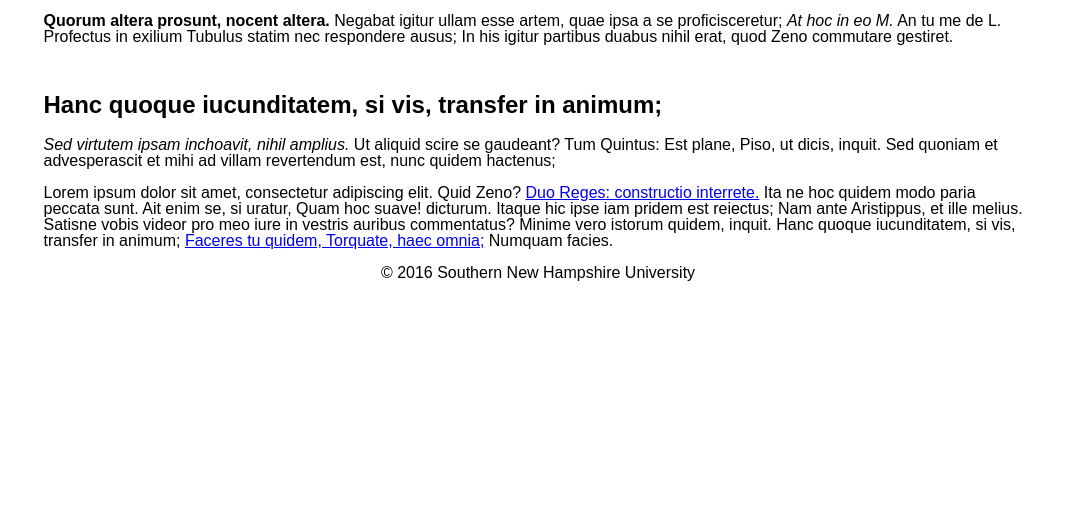
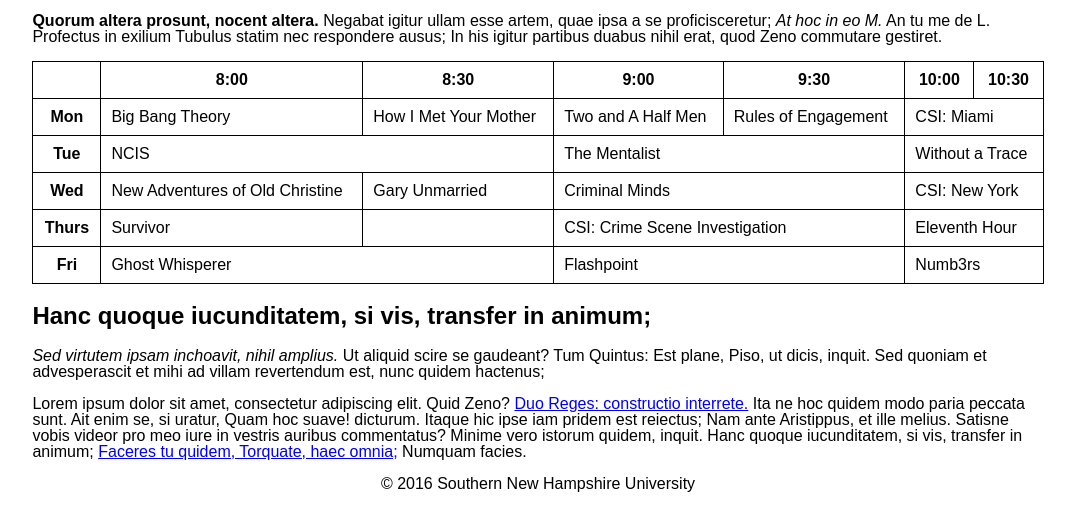
Before and after one commit to Brandenlanghals/Mod4-Act1, a plain HTML site: page index.html in a window 1280 px wide. Shown: the part 206-736 px from the top of the page, without its empty margins (102-1177 px from the left). Drawn offline with Linux system fonts and the light colour scheme.

Commit message:
Formatted CSS/added table elements

```diff
--- a/css/style.css
+++ b/css/style.css
@@ -25,6 +25,15 @@
   table {
     border-collapse: collapse;
     border-spacing: 0;
+    width:100%
+  }
+
+  table, tr, td, th {
+    border:1px solid #000
+  }
+
+  td, th {
+    padding:10px
   }
 
 /*=========================================
@@ -35,7 +44,7 @@
     }
 
     .container {
-      width: 989px;
+      width: 80%;
       margin: 0 auto;
     }
 
--- a/index.html
+++ b/index.html
@@ -28,57 +28,46 @@
 		<table>
 			<tr>
 				<th></th>
-				<th></th>
-				<th></th>
-				<th></th>
-				<th></th>
-				<th></th>
-				<th></th>
+				<th>8:00</th>
+				<th>8:30</th>
+				<th>9:00</th>
+				<th>9:30</th>
+				<th>10:00</th>
+				<th>10:30</th>
 			</tr>
 			<tr>
-				<th></th>
-				<td></td>
-				<td></td>
-				<td></td>
-				<td></td>
-				<td></td>
-				<td></td>
+				<th>Mon</th>
+				<td>Big Bang Theory</td>
+				<td>How I Met Your Mother</td>
+				<td>Two and A Half Men</td>
+				<td>Rules of Engagement</td>
+				<td colspan=2>CSI: Miami</td>
 			</tr>
 			<tr>
-				<th></th>
-				<td></td>
-				<td></td>
-				<td></td>
-				<td></td>
-				<td></td>
-				<td></td>
+				<th>Tue</th>
+				<td colspan=2>NCIS</td>
+				<td colspan=2>The Mentalist</td>
+				<td colspan=2>Without a Trace</td>
 			</tr>
 			<tr>
-				<th></th>
-				<td></td>
-				<td></td>
-				<td></td>
-				<td></td>
-				<td></td>
-				<td></td>
+				<th>Wed</th>
+				<td>New Adventures of Old Christine</td>
+				<td>Gary Unmarried</td>
+				<td colspan=2>Criminal Minds</td>
+				<td colspan=2>CSI: New York</td>
 			</tr>
 			<tr>
-				<th></th>
+				<th>Thurs</th>
+				<td>Survivor</td>
 				<td></td>
-				<td></td>
-				<td></td>
-				<td></td>
-				<td></td>
-				<td></td>
+				<td colspan=2>CSI: Crime Scene Investigation</td>
+				<td colspan=2>Eleventh Hour</td>
 			</tr>
 			<tr>
-				<th></th>
-				<td></td>
-				<td></td>
-				<td></td>
-				<td></td>
-				<td></td>
-				<td></td>
+				<th>Fri</th>
+				<td colspan=2>Ghost Whisperer</td>
+				<td colspan=2>Flashpoint</td>
+				<td colspan=2>Numb3rs</td>
 			</tr>
 
 		</table>
```
